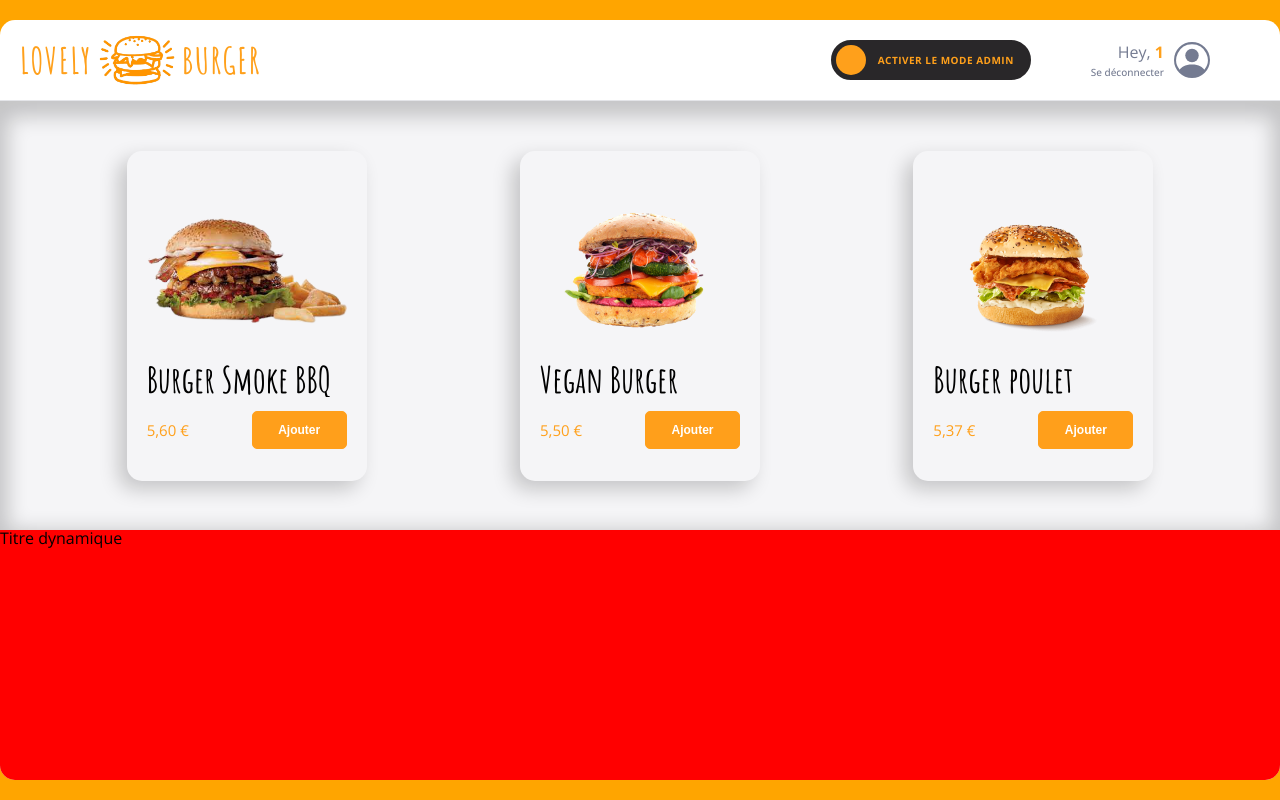
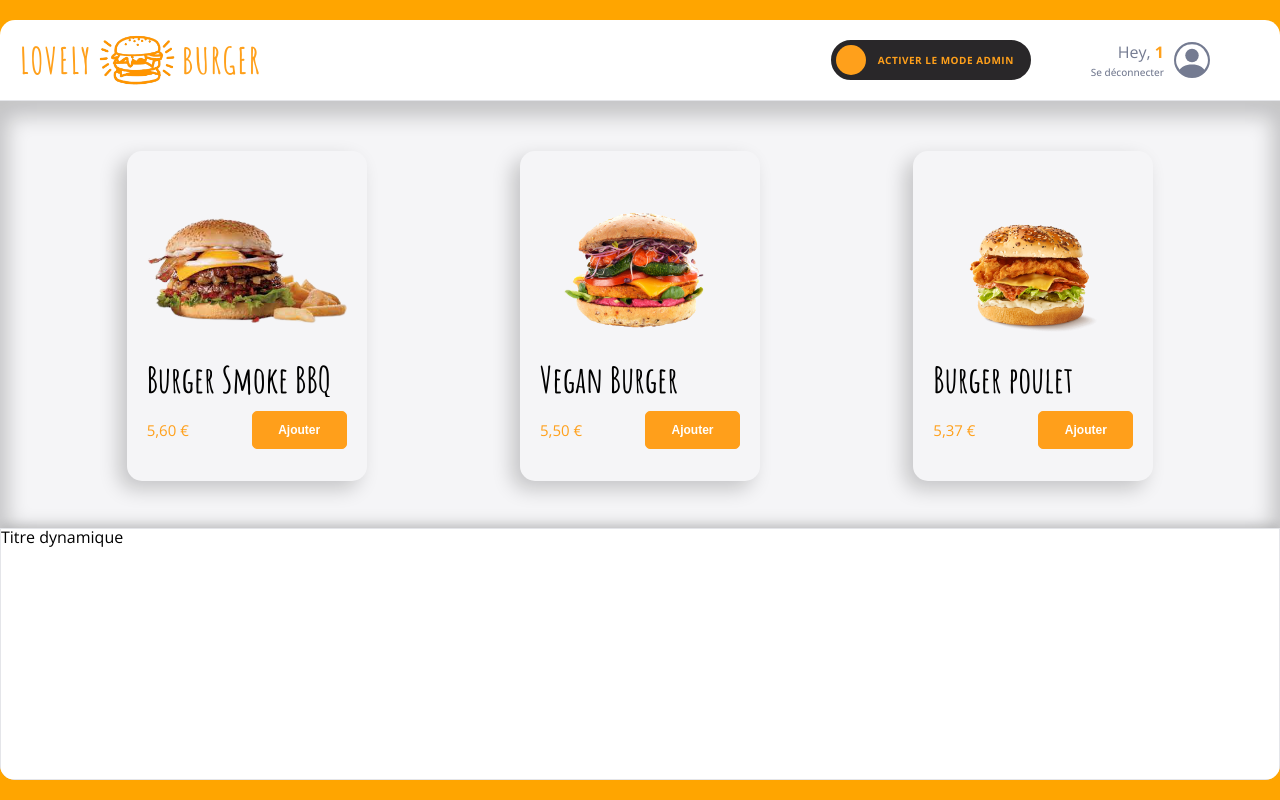
Before and after one commit to yoannlg/site-react-training, a React (Vite) app: page /order/1 in a window 1280 px wide. Built offline with nearby package versions, Linux system fonts and the light colour scheme; grey boxes are pictures that could not be loaded; the HTML template or start-up script is replaced by a standard one.

Commit message:
💄 F07: Menu > ajout style au panel admin

```diff
--- /dev/null
+++ b/src/components/pages/order/menu/Admin/Admin.jsx
@@ -0,0 +1,18 @@
+import styled from "styled-components";
+import { theme } from "../../../../../theme";
+
+export default function Admin() {
+  return (
+    <AdminStyled>
+      <div className="admin-tabs"></div>
+      <p className="admin-title">Titre dynamique</p>
+    </AdminStyled>
+  );
+}
+
+const AdminStyled = styled.div`
+  border: 1px solid ${theme.colors.greyLight};
+  background: ${theme.colors.white};
+  box-shadow: ${theme.shadows.subtle};
+  height: 250px;
+`;
--- a/src/components/pages/order/menu/MenuContainer.jsx
+++ b/src/components/pages/order/menu/MenuContainer.jsx
@@ -1,6 +1,7 @@
 import styled from "styled-components";
 import { theme } from "../../../../theme";
 import Menu from "./Menu";
+import Admin from "./Admin/Admin";
 
 export default function MenuContainer() {
   //state
@@ -14,10 +15,11 @@ export default function MenuContainer() {
       {/* AJOUT DE LA PARTIE PANNIER EN ANTICIPATION D4UN FUTURE TICKET */}
       <div className="admin-wrapper">
         <Menu />
-        <div className="admin">
+        <Admin />
+        {/* <div className="admin">
           <div className="admin-tabs"></div>
           <p className="admin-title">Titre dynamique</p>
-        </div>
+        </div> */}
       </div>
     </MenuContainerStyled>
   );
@@ -45,10 +47,6 @@ const MenuContainerStyled = styled.div`
   .admin-wrapper {
     overflow-y: hidden;
     display: grid;
-  }
-  .admin {
-    background: red;
-    height: 250px;
   }
 
   /* .admin {
```
